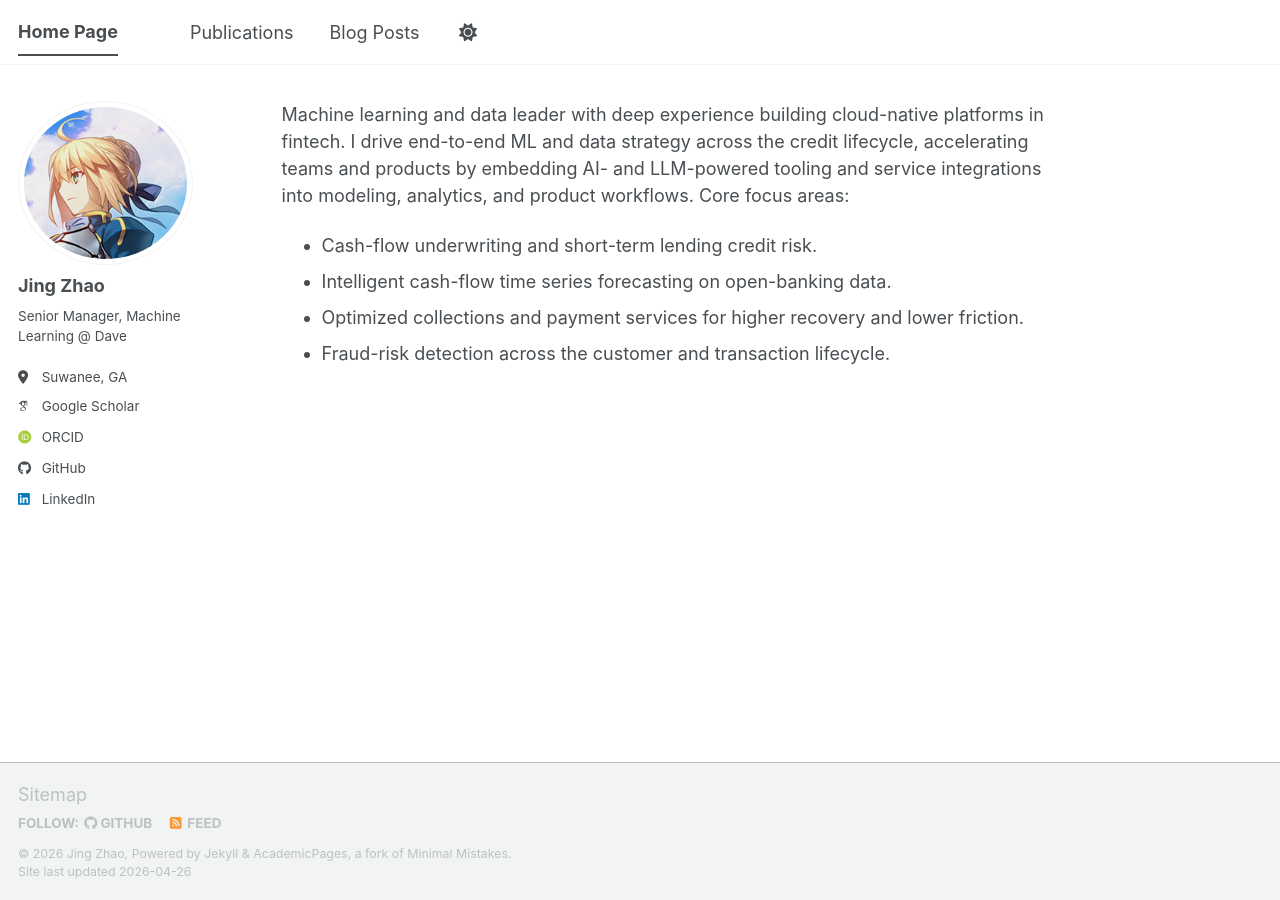
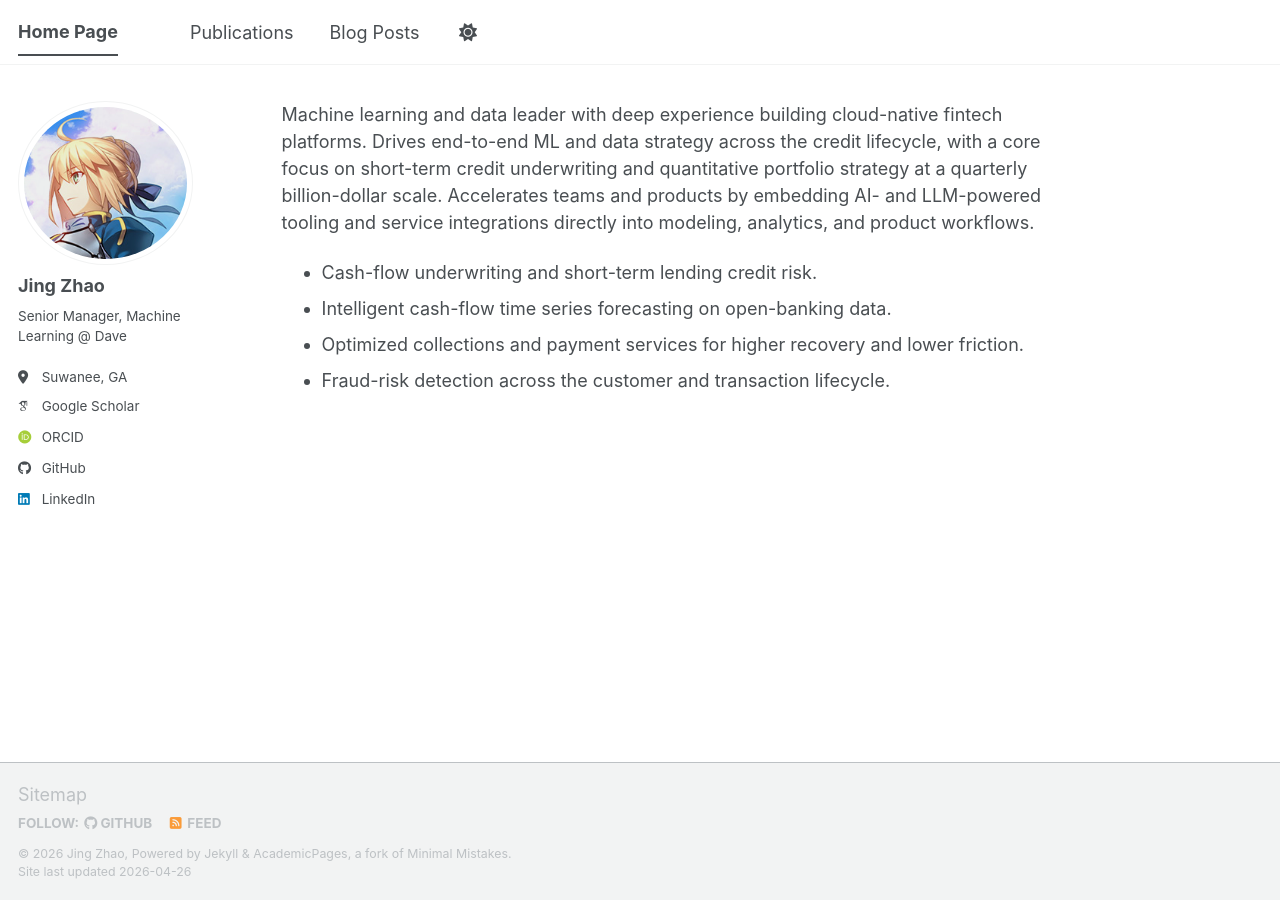
Before and after one commit to jzhao16/jzhao16.github.io, a Jekyll site: the page built from _pages/about.md, in a window 1280 px wide. Built offline with Jekyll 4.4.1, drawn with Linux system fonts in a browser that asks for light colours; some web fonts are replaced; a script bundle is joined from its source files by our own code; library files that are not in the unit come from our copies.

Commit message:
Add blog posts collection and tweak about page
- Introduce _posts/ with first post (hidden via published: false)
- Drop "Blog posts" page title from year-archive
- Light copy edit to about.md intro

Co-Authored-By: Claude Opus 4.7 (1M context) <noreply@anthropic.com>

```diff
--- a/_pages/about.md
+++ b/_pages/about.md
@@ -9,7 +9,7 @@ redirect_from:
 ---
 {% include base_path %}
 
-Machine learning and data leader with deep experience building cloud-native platforms in fintech. I drive end-to-end ML and data strategy across the credit lifecycle, accelerating teams and products by embedding AI- and LLM-powered tooling and service integrations into modeling, analytics, and product workflows. Core focus areas:
+Machine learning and data leader with deep experience building cloud-native fintech platforms. Drives end-to-end ML and data strategy across the credit lifecycle, with a core focus on short-term credit underwriting and quantitative portfolio strategy at a quarterly billion-dollar scale. Accelerates teams and products by embedding AI- and LLM-powered tooling and service integrations directly into modeling, analytics, and product workflows.
 
 - Cash-flow underwriting and short-term lending credit risk.
 - Intelligent cash-flow time series forecasting on open-banking data.
--- a/_pages/year-archive.html
+++ b/_pages/year-archive.html
@@ -1,7 +1,6 @@
 ---
 layout: archive
 permalink: /year-archive/
-title: "Blog posts"
 author_profile: true
 redirect_from:
   - /wordpress/blog-posts/
```
Also changed, not shown: _posts/2026-04-26-cash-advance-fundamentals.md (added, +22 -0 lines).
